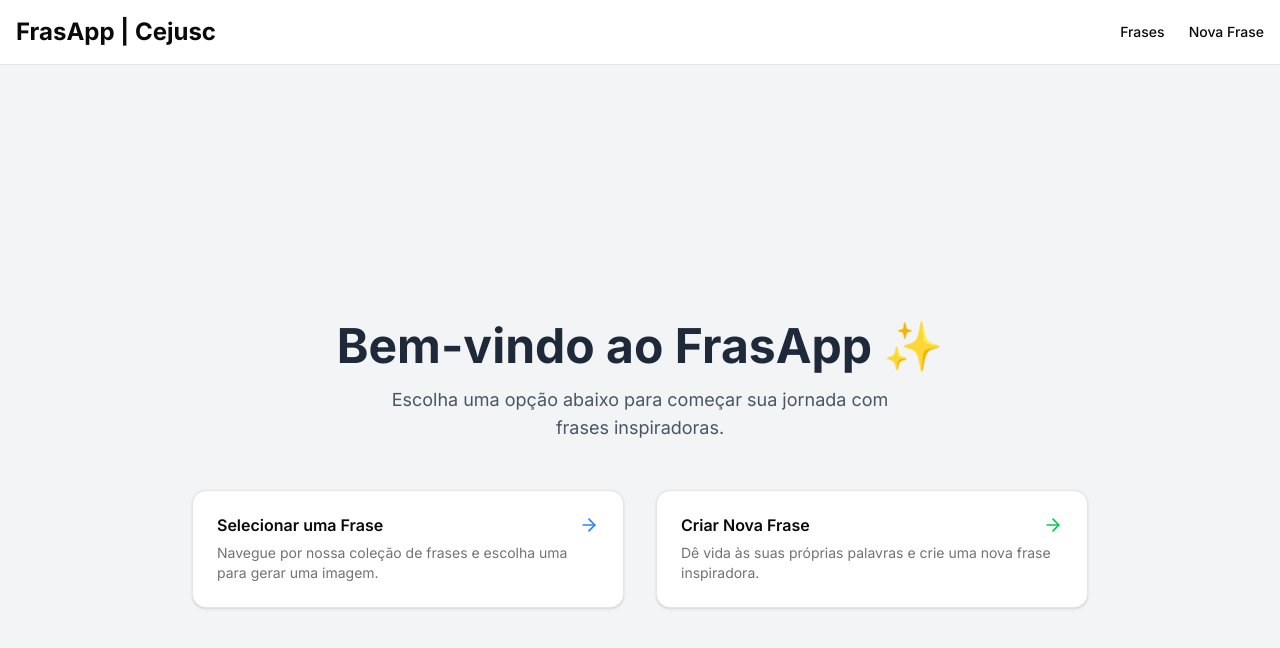
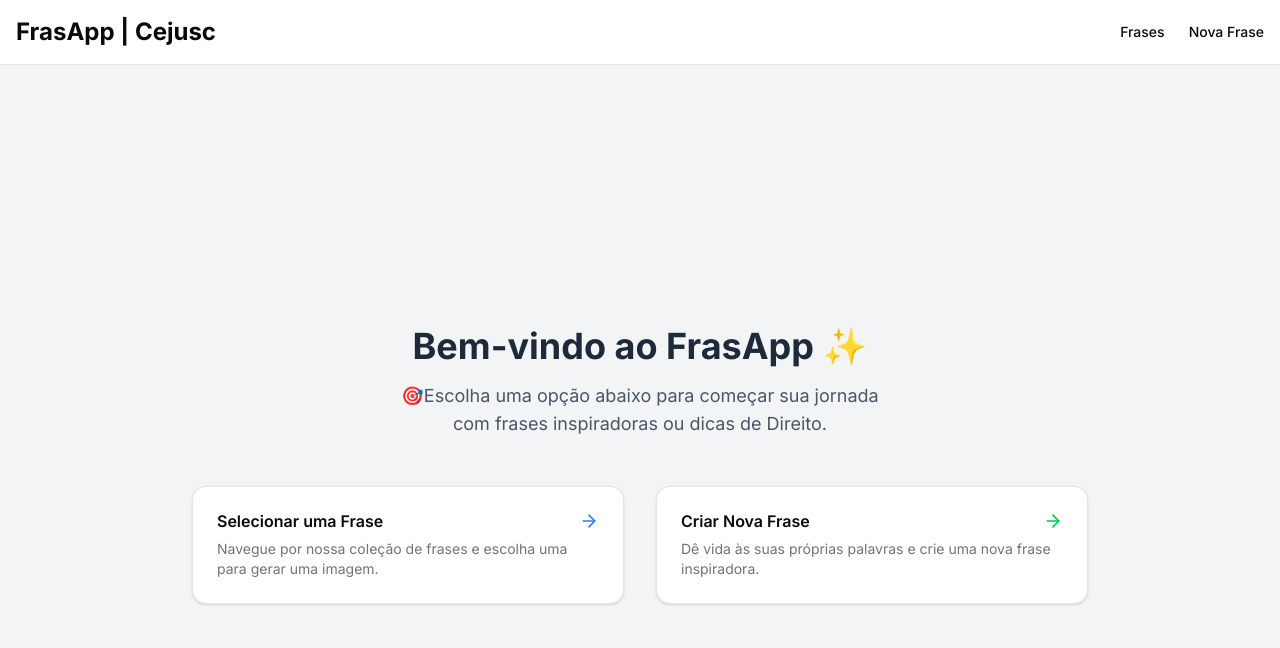
Before and after one commit to ubirajarafree/frasapp-cejusc, a Next.js app: page / in a window 1280 px wide. Shown: the top 648 px of the page. Built offline with nearby package versions, Linux system fonts and the light colour scheme.

Commit message:
update home

```diff
--- a/src/app/page.tsx
+++ b/src/app/page.tsx
@@ -6,9 +6,9 @@ export default function Home() {
   return (
     <div className="flex flex-col items-center justify-center min-h-screen bg-gray-100 dark:bg-gray-900 p-4">
       <div className="text-center mb-12">
-        <h1 className="text-4xl md:text-5xl font-bold text-gray-800 dark:text-white mb-4">Bem-vindo ao FrasApp ✨</h1>
+        <h1 className="text-3xl md:text-4xl font-bold text-gray-800 dark:text-white mb-4">Bem-vindo ao FrasApp ✨</h1>
         <p className="text-lg text-gray-600 dark:text-gray-300 max-w-lg mx-auto">
-        Escolha uma opção abaixo para começar sua jornada com frases inspiradoras.
+        🎯Escolha uma opção abaixo para começar sua jornada com frases inspiradoras ou dicas de Direito.
         </p>
       </div>
       <div className="grid grid-cols-1 md:grid-cols-2 gap-8 w-full max-w-4xl">
```
